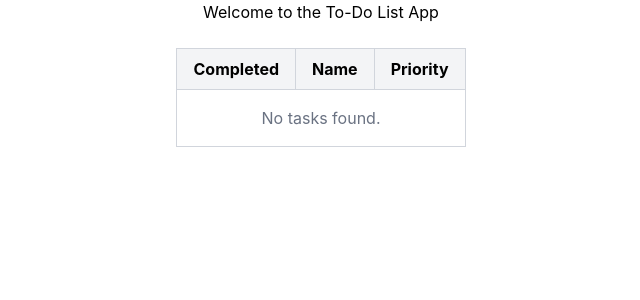
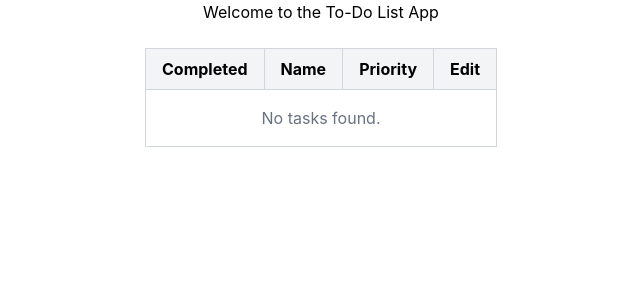
Before and after one commit to rosejbon/to-do-list, a React (Vite) app: page / in a window 1280 px wide. Shown: the top 300 px of the page, without its empty margins (319-959 px from the left). Built offline with nearby package versions, Linux system fonts and the light colour scheme.

Commit message:
feat: add edit task column

```diff
--- a/src/routes/index.tsx
+++ b/src/routes/index.tsx
@@ -1,4 +1,4 @@
-import { createFileRoute } from '@tanstack/react-router'
+import { createFileRoute, Link } from '@tanstack/react-router'
 import * as React from 'react'
 import {
   createColumnHelper,
@@ -6,6 +6,8 @@ import {
   getCoreRowModel,
   useReactTable,
 } from '@tanstack/react-table'
+
+import { Button } from '../components/Button'
 import Checkbox from '../components/Checkbox'
 import PriorityBadge from '../components/PriorityBadge'
 
@@ -52,6 +54,20 @@ function App() {
     columnHelper.accessor('completed', { header: 'Completed' }),
     columnHelper.accessor('name', { header: 'Name' }),
     columnHelper.accessor('priority', { header: 'Priority' }),
+    columnHelper.display({
+      id: 'edit',
+      header: 'Edit',
+      cell: ({ row }) => {
+        const task = row.original
+        return (
+          <Button asChild>
+            <Link to="/edit-task" search={{ id: task.id }}>
+              Edit
+            </Link>
+          </Button>
+        )
+      },
+    }),
   ]
 
   const table = useReactTable({
@@ -118,12 +134,20 @@ function App() {
                       }
                     />
                   </td>
+                  {/* Edit column */}
+                  <td className="border border-gray-300 px-4 py-2">
+                    <Button>
+                      <Link to="/edit-task" search={{ id: task.id }}>
+                        Edit
+                      </Link>
+                    </Button>
+                  </td>
                 </tr>
               )
             })}
             {tasks.length === 0 && (
               <tr>
-                <td colSpan={3} className="py-4 text-gray-500">
+                <td colSpan={4} className="py-4 text-gray-500">
                   No tasks found.
                 </td>
               </tr>
```
